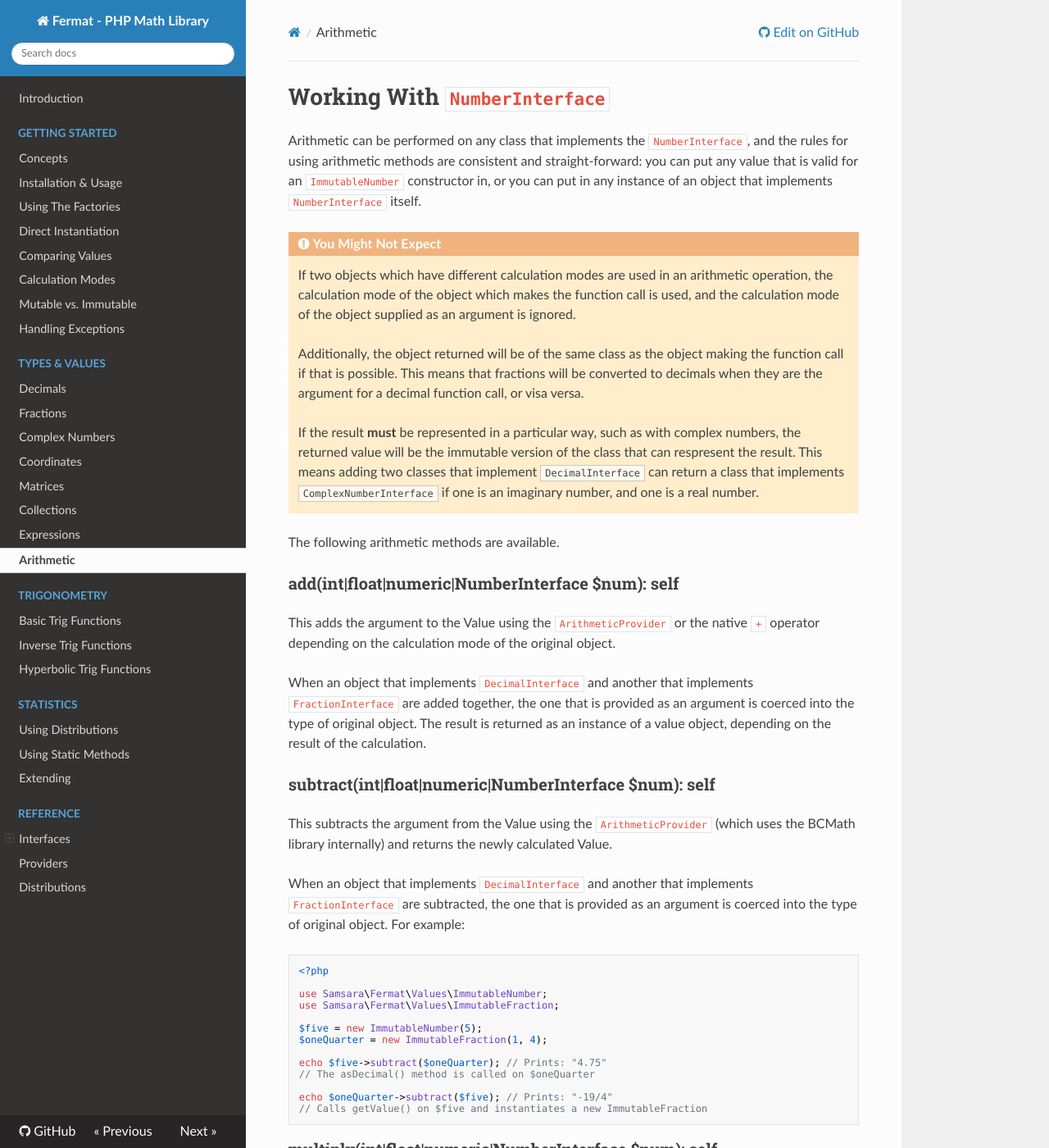
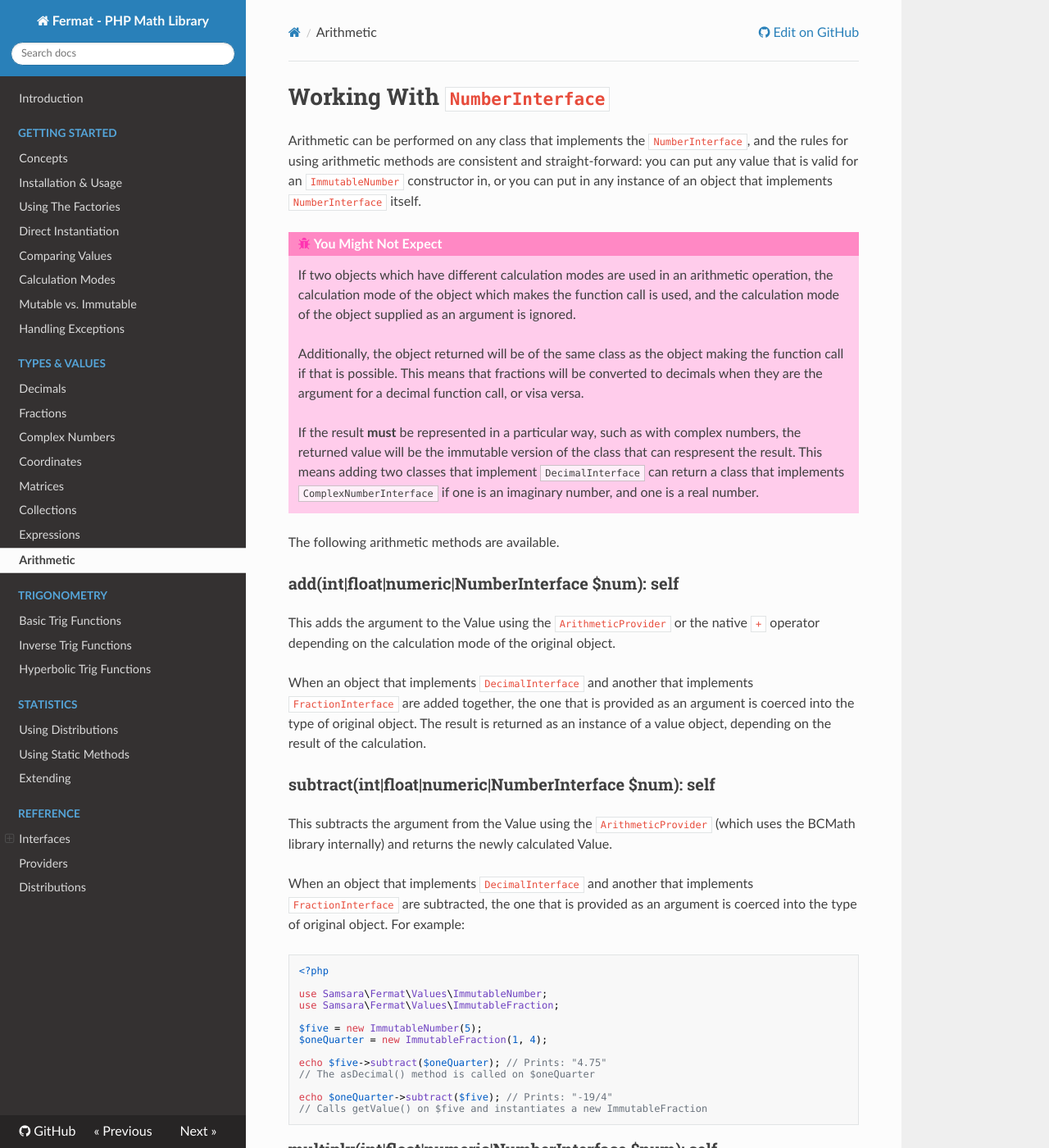
Before and after one commit to JordanRL/Fermat, an MkDocs documentation site: the page built from docs/arithmetic/index.md, in a window 1280 px wide and 1400 px high. Shown: the whole window at 82% size. Built offline with MkDocs 1.6.1, drawn with Linux system fonts in a browser that asks for light colours; nearby versions of some CDN libraries.

Commit message:
testing new admonition css

```diff
--- a/docs/css/custom.css
+++ b/docs/css/custom.css
@@ -2,6 +2,107 @@
     background: rgba(0, 0, 0, 0.05);
 }
 
+.rst-content .note {
+    background: inherit;
+}
+
+.rst-content .note .admonition-title {
+    background: inherit;
+    color: #FFFFFF;
+}
+
 .rst-content .note .admonition-title::before {
-    content: url("../svg/pencil-alt-solid.svg");
+    content: "";
 }
+
+.rst-content .caution {
+    background: inherit;
+}
+
+.rst-content .caution .admonition-title {
+    background: inherit;
+    color: #FFFFFF;
+}
+
+.rst-content .caution .admonition-title::before {
+    content: "";
+}
+
+.rst-content .tip {
+    background: inherit;
+}
+
+.rst-content .tip .admonition-title {
+    background: inherit;
+    color: #FFFFFF;
+}
+
+.rst-content .tip .admonition-title::before {
+    content: "";
+}
+
+.rst-content .example {
+    background: inherit;
+}
+
+.rst-content .example .admonition-title {
+    background: inherit;
+    color: #FFFFFF;
+}
+
+.rst-content .example .admonition-title::before {
+    content: "";
+}
+
+.rst-content .warning {
+    background: inherit;
+}
+
+.rst-content .warning .admonition-title {
+    background: inherit;
+    color: #FFFFFF;
+}
+
+.rst-content .warning .admonition-title::before {
+    content: "";
+}
+
+.rst-content .danger {
+    background: inherit;
+}
+
+.rst-content .danger .admonition-title {
+    background: inherit;
+    color: #FFFFFF;
+}
+
+.rst-content .danger .admonition-title::before {
+    content: "";
+}
+
+.rst-content .see-also {
+    background: inherit;
+}
+
+.rst-content .see-also .admonition-title {
+    background: inherit;
+    color: #FFFFFF;
+}
+
+.rst-content .see-also .admonition-title::before {
+    content: "";
+}
+
+.rst-content .potential-bugs {
+    background: #ffcceb;
+}
+
+.rst-content .potential-bugs .admonition-title {
+    background: #ff88c4;
+    color: #ffffff;
+}
+
+.rst-content .potential-bugs .admonition-title::before {
+    content: "";
+    color: #ff33b1;
+}
```
Also changed, not shown: docs/arithmetic/index.md (+1 -1 lines).
